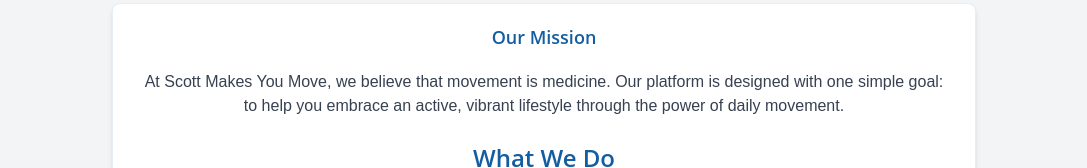
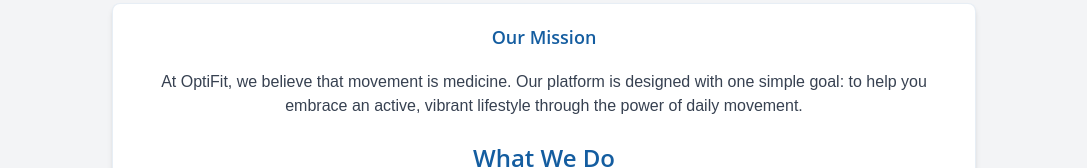
Before and after one commit to Scott-Makes-You-Move/frontend, a Next.js app: page /about in a window 1280 px wide. Shown: the part 181-349 px from the top of the page, without its empty margins (96-1183 px from the left). Built offline with nearby package versions, Linux system fonts and the light colour scheme; no server answers; sample sign-in values are in the browser's storage.

Commit message:
:speech_balloon: chore: update OptiFit from SMYM

```diff
--- a/src/app/about/page.tsx
+++ b/src/app/about/page.tsx
@@ -28,9 +28,9 @@ const AboutPage = async () => {
           </CardHeader>
           <CardContent>
             <p className="text-gray-700 mb-6">
-              At Scott Makes You Move, we believe that movement is medicine. Our platform is
-              designed with one simple goal: to help you embrace an active, vibrant lifestyle
-              through the power of daily movement.
+              At OptiFit, we believe that movement is medicine. Our platform is designed with one
+              simple goal: to help you embrace an active, vibrant lifestyle through the power of
+              daily movement.
             </p>
 
             <h2 className="font-title text-2xl font-semibold text-primary mb-4">What We Do</h2>
```
